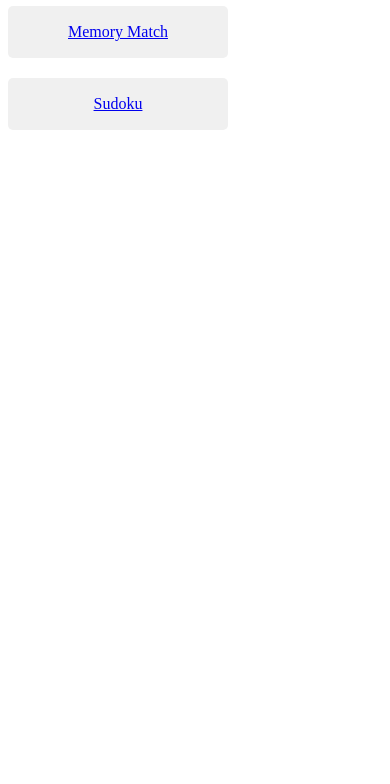
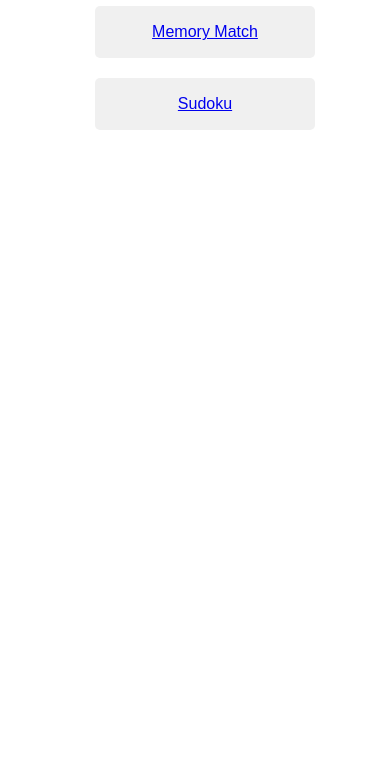
Before and after one commit to patrickread/patrickread.github.io, a plain HTML site: page index.html in a window 390 px wide. Shown: the part 60-844 px from the top of the page. Drawn offline with Linux system fonts and the light colour scheme.

Commit message:
responsive front page

```diff
--- a/index.html
+++ b/index.html
@@ -1,12 +1,21 @@
 <html>
     <head>
         <title>Games!</title>
+        <meta name="viewport" content="width=device-width, initial-scale=1">
     </head>
-    <body>
+    <body style="max-width: 100%; overflow-x: hidden; font-family: sans-serif;">
         <h1>Check out these games!</h1>
-        <ul style="line-height: 2; list-style-type: none; padding: 0;">
-            <a href="memory_match/index.html"><li style="background-color: #f0f0f0; padding: 10px; border-radius: 5px; margin-bottom: 20px; width: 200px; text-align: center;">Memory Match</li></a>
-            <a href="sudoku/index.html"><li style="background-color: #f0f0f0; padding: 10px; border-radius: 5px; margin-bottom: 20px; width: 200px; text-align: center;">Sudoku</li></a>
-        </ul>
+        <div style="line-height: 2; display: flex; justify-content: center; width: 100%; flex-wrap: wrap;">
+            <a href="memory_match/index.html" style="display: block; width: 200px;">
+                <div style="background-color: #f0f0f0; padding: 10px; border-radius: 5px; margin-bottom: 20px; width: 200px; text-align: center;">
+                    Memory Match
+                </div>
+            </a>
+            <a href="sudoku/index.html" style="display: block; width: 200px;">
+                <div style="background-color: #f0f0f0; padding: 10px; border-radius: 5px; margin-bottom: 20px; width: 200px; text-align: center;">
+                    Sudoku
+                </div>
+            </a>
+        </div>
     </body>
 </html>
```
